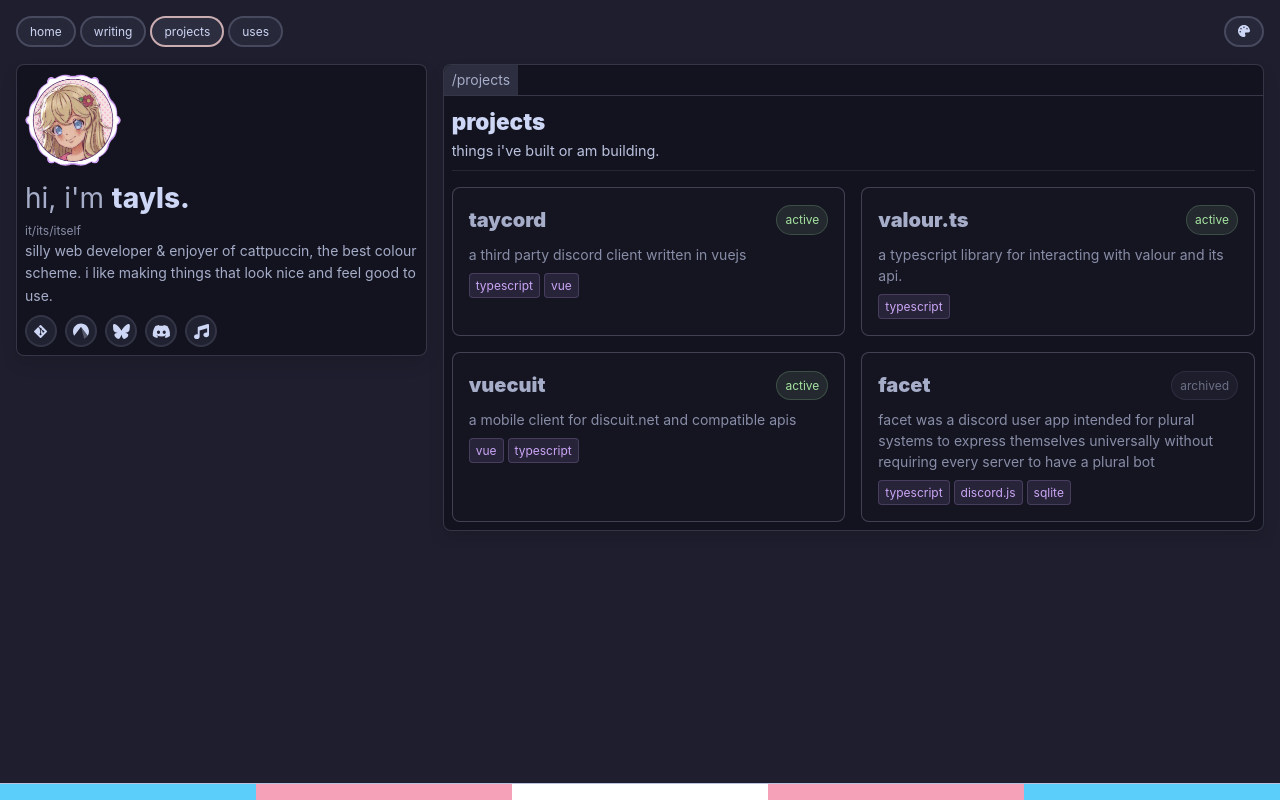
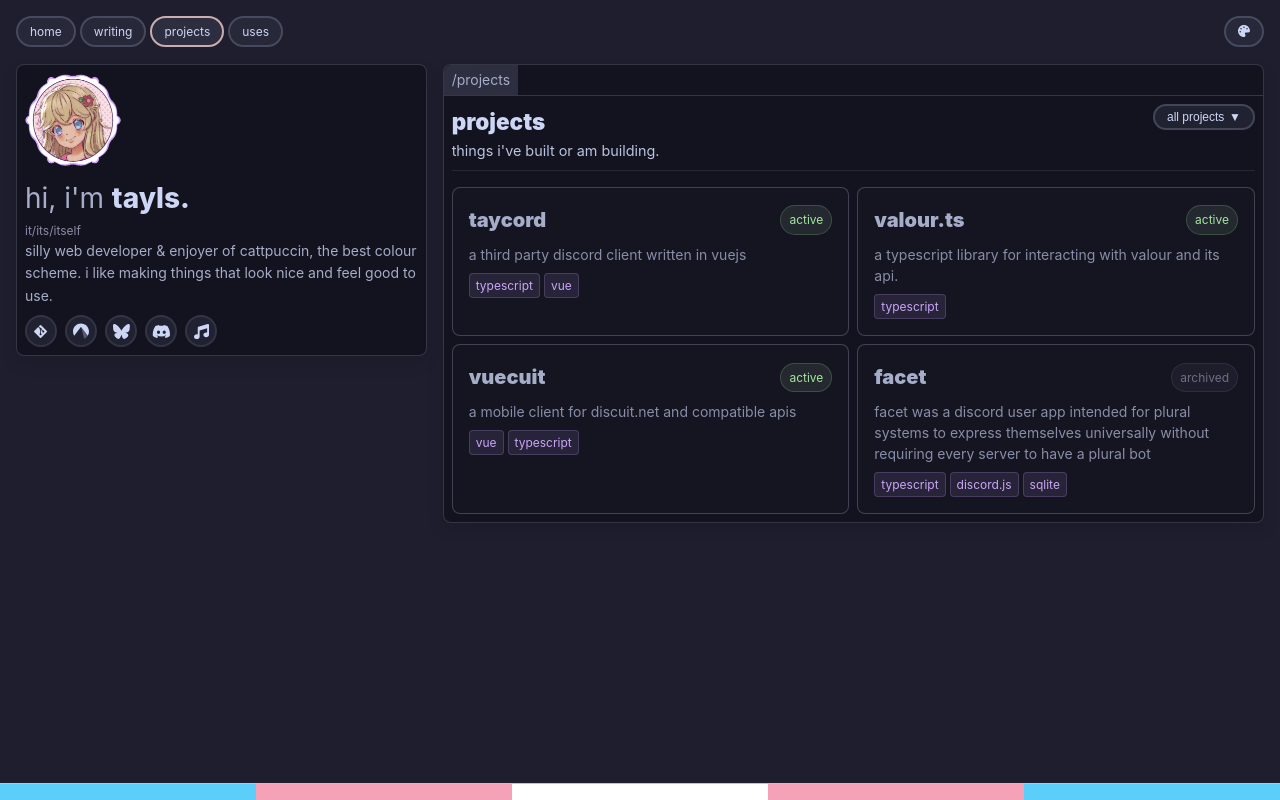
Before and after one commit to irimoe/legallyiris.github.io, a Vue app: page /projects in a window 1280 px wide. Built offline with nearby package versions, Linux system fonts and the light colour scheme.

Commit message:
feat: add filter for projects

```diff
--- a/src/views/Projects/ProjectsRoot.vue
+++ b/src/views/Projects/ProjectsRoot.vue
@@ -1,10 +1,25 @@
 <script setup lang="ts">
-import { onMounted, computed } from 'vue'
+import { onMounted, computed, ref } from 'vue'
 import { useProjectsStore } from '@/stores/projects'
 import ProjectCard from '@/components/ProjectCard.vue'
+import SelectMenu from '@/components/SelectMenu.vue'
 
 const projectsStore = useProjectsStore()
 const projects = computed(() => projectsStore.projects)
+const selectedFilter = ref('all')
+
+const filterOptions = [
+  { value: 'all', label: 'all projects' },
+  { value: 'active', label: 'active' },
+  { value: 'maintained', label: 'maintained' },
+  { value: 'archived', label: 'archived' },
+]
+
+const filteredProjects = computed(() => {
+  const allProjects = projectsStore.projects
+  if (selectedFilter.value === 'all') return allProjects
+  return allProjects.filter((project) => project.status === selectedFilter.value)
+})
 
 onMounted(() => {
   projectsStore.loadProjects()
@@ -13,13 +28,18 @@
 
 <template>
   <main class="page">
-    <h2>projects</h2>
-    <p>things i've built or am building.</p>
+    <div class="header">
+      <div class="title">
+        <h2>projects</h2>
+        <p>things i've built or am building.</p>
+      </div>
+      <SelectMenu v-model="selectedFilter" :options="filterOptions" />
+    </div>
     <hr />
 
-    <div class="projects" v-if="projects.length">
-      <ProjectCard v-for="project in projects" :key="project.slug" :project="project" />
-    </div>
+    <TransitionGroup name="projects-grid" tag="div" class="projects" v-if="filteredProjects.length">
+      <ProjectCard v-for="project in filteredProjects" :key="project.slug" :project="project" />
+    </TransitionGroup>
     <div v-else>
       <p>no projects found.</p>
     </div>
@@ -27,10 +47,57 @@
 </template>
 
 <style scoped lang="scss">
+@use '@/css/variables.scss' as *;
+
+.header {
+  display: flex;
+  justify-content: space-between;
+  align-items: flex-start;
+  gap: 1rem;
+
+  .title {
+    h2 {
+      margin: 0;
+    }
+    p {
+      margin: 0;
+    }
+  }
+}
+
 .projects {
   display: grid;
   grid-template-columns: repeat(auto-fill, minmax(300px, 1fr));
-  gap: 1rem;
+  gap: 0.5rem;
   margin-top: 1rem;
 }
+
+.projects-grid-move {
+  transition: all $transition;
+}
+
+.projects-grid-enter-active,
+.projects-grid-leave-active {
+  transition: all $transition;
+}
+
+.projects-grid-leave-active {
+  z-index: 0;
+  position: absolute;
+}
+
+.projects-grid-enter-from {
+  opacity: 0;
+  transform: scale(0.95);
+}
+
+.projects-grid-leave-to {
+  opacity: 0;
+  transform: scale(0.95);
+}
+
+:deep(.project-card) {
+  min-height: 100%;
+  width: 100%;
+}
 </style>
```
